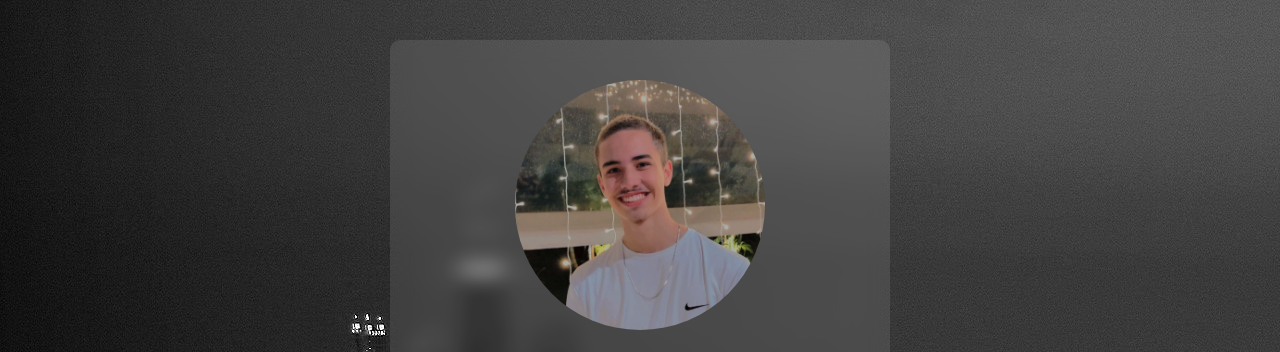
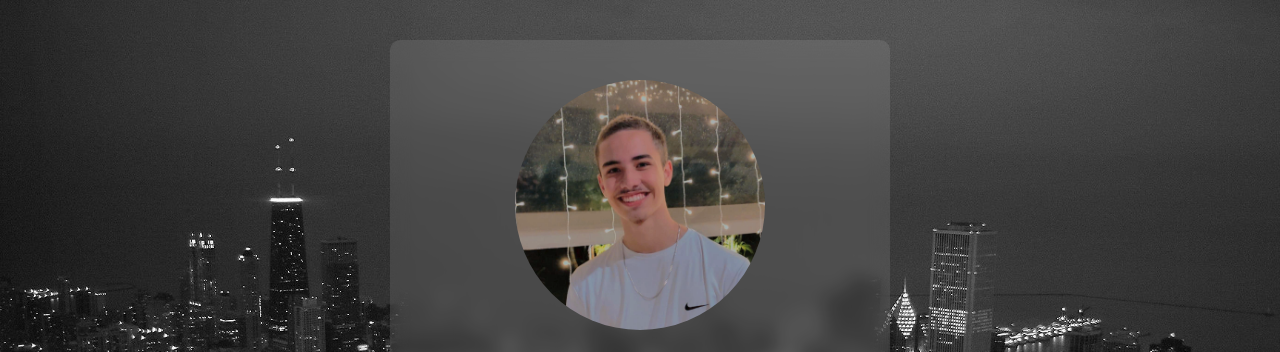
Before and after one commit to fbzsaullo/profile, a plain HTML site: page index.html in a window 1280 px wide. Shown: the top 352 px of the page. Drawn offline with nearby package versions, Linux system fonts and the light colour scheme.

Commit message:
fix background size

```diff
--- a/css/style.css
+++ b/css/style.css
@@ -40,7 +40,8 @@
 /*  */
 
 body {
-  background-image: url("../images/background.jpg");;
+  background: url(../images/background.jpg) no-repeat center center fixed;
+  background-size: cover;
   font-family: Roboto, 'Sans-serif';
   font-size: 18px;
   text-align: center;
```
